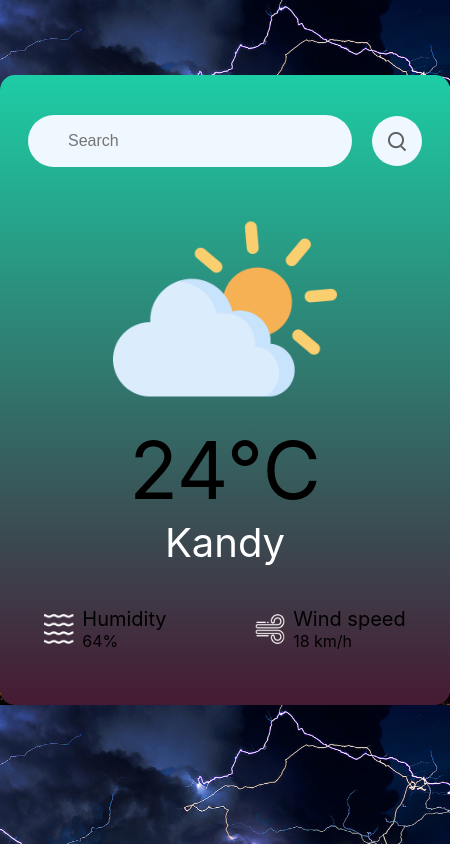
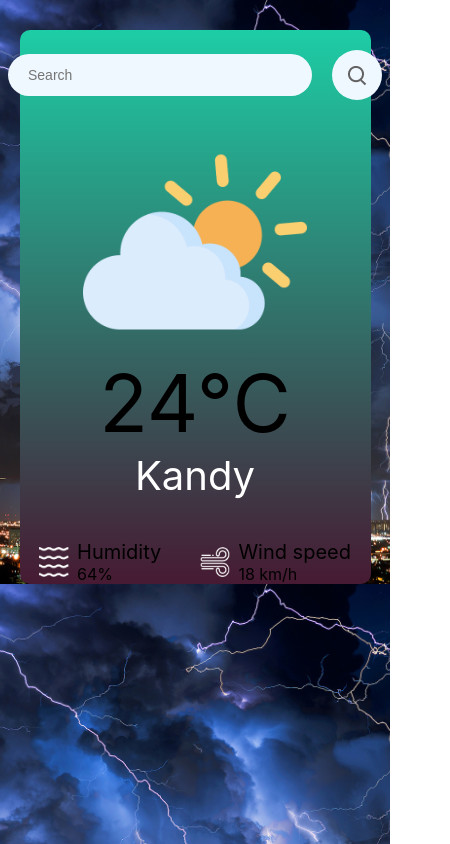
Before and after one commit to NimeshaKavindi/Weather-App-Sky-Tracker-, a React (Create React App) app: page / in a window 390 px wide. Shown: the whole page, 450 px wide, since content can reach past the window. Built offline with nearby package versions, Linux system fonts and the light colour scheme.

Commit message:
responsive some parts

```diff
--- a/src/components/weatherApp/weatherApp.css
+++ b/src/components/weatherApp/weatherApp.css
@@ -113,3 +113,25 @@ body {
   .input-container .search-icon {
     margin-left: 20px;
   }
+
+  @media (max-width: 768px) {
+    .container {
+      width: 90%;
+      height: auto;
+      margin-top: 30px;
+      border-radius: 10px;
+    }
+
+    .top-bar {
+      padding-top: 20px;
+    }
+
+    .top-bar input {
+      width: 80%;
+      height: 40px;
+      font-size: 14px;
+      padding-left: 20px;
+    }
+
+
+  }
```
